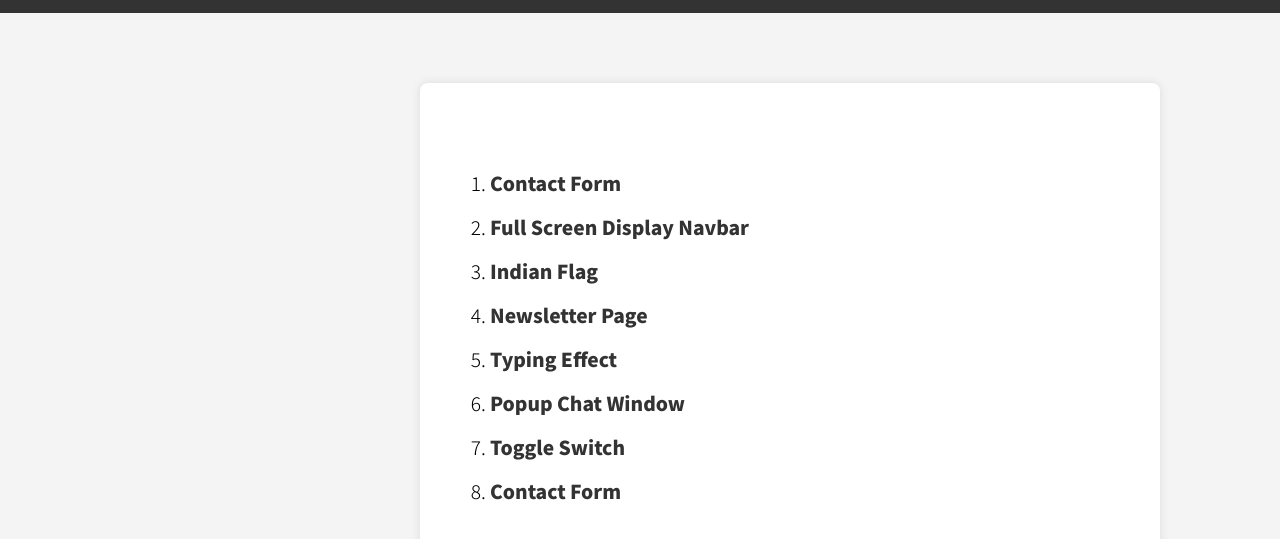
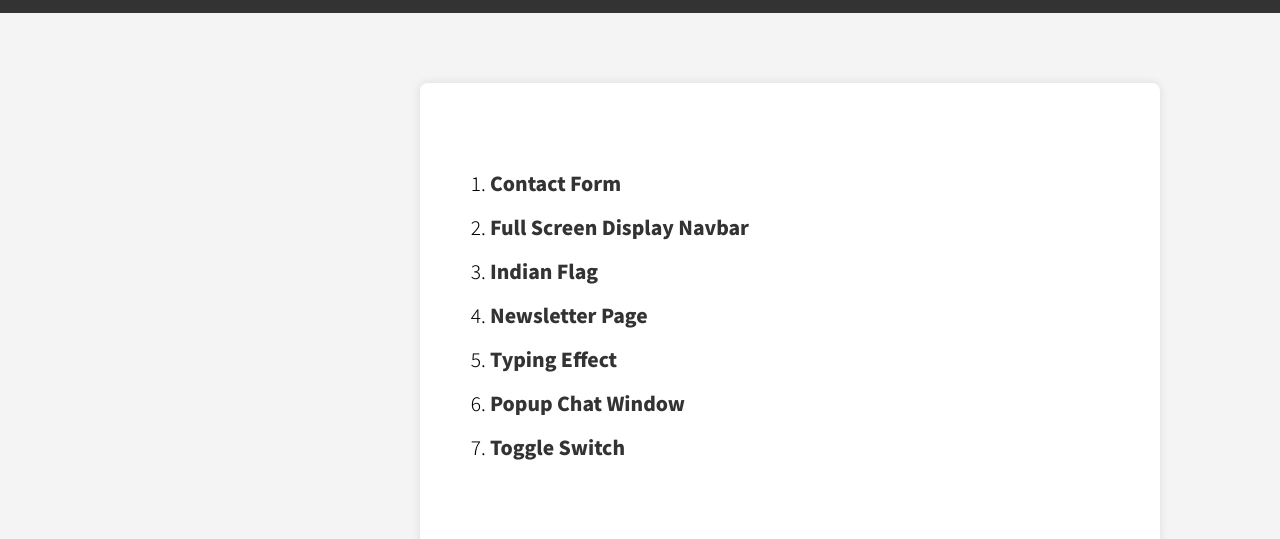
Before and after one commit to bhavesh003/Mini-Web-Projects, a plain HTML site: page index.html in a window 1280 px wide. Shown: the part 77-616 px from the top of the page. Drawn offline with Linux system fonts and the light colour scheme.

Commit message:
Update index.html

```diff
--- a/index.html
+++ b/index.html
@@ -86,7 +86,6 @@
             <li><a href="projects/typing_effect.html">Typing Effect</a></li>
             <li><a href="projects/popup_chat.html">Popup Chat Window</a></li>
             <li><a href="projects/toggle_switch.html">Toggle Switch</a></li>
-            <li><a href="projects/contact_form.html">Contact Form</a></li>
         </ol>
     </div>
 
```
